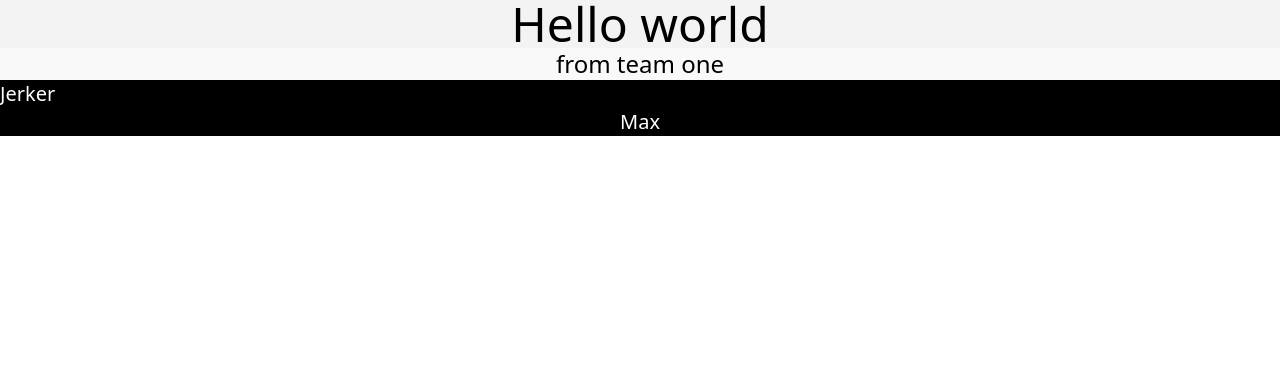
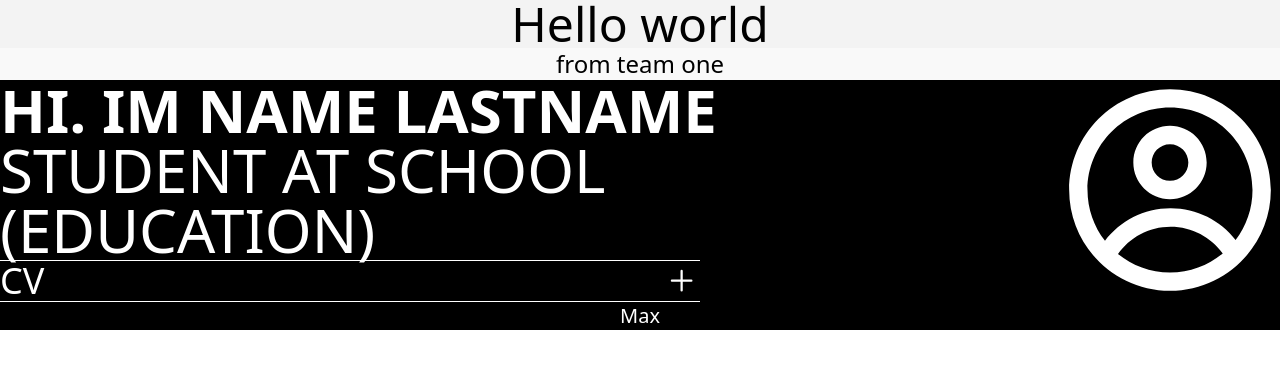
Before and after one commit to maxwelin/team-1, a React (Vite) app: page / in a window 1280 px wide. Shown: the top 368 px of the page. Built offline with nearby package versions, Linux system fonts and the light colour scheme.

Commit message:
la till knapp-Hero och installerade react icons

```diff
--- a/package.json
+++ b/package.json
@@ -12,7 +12,8 @@
   "dependencies": {
     "@tailwindcss/vite": "^4.1.4",
     "react": "^19.0.0",
-    "react-dom": "^19.0.0"
+    "react-dom": "^19.0.0",
+    "react-icons": "^5.5.0"
   },
   "devDependencies": {
     "@eslint/js": "^9.22.0",
--- a/src/components/Portfolio/Hero.jsx
+++ b/src/components/Portfolio/Hero.jsx
@@ -1,11 +1,56 @@
+import { useState } from "react"
+
+import { GoPlus } from "react-icons/go";
+import { HiOutlineMinus } from "react-icons/hi2";
+import { CgProfile } from "react-icons/cg";
+
+const Hero = () => {
+  const [isOpen, setIsOpen] = useState(false);
 
 
-const Hero = () => {
   return (
-    <div className="bg-black text-xl text-white px-10 py-10">
-      <h1>Jerker</h1>
+    <section className="">
+  <div className="bg-black text-white text-6xl">
+    <div className="flex justify-between items-start gap-10">
+
+      <div className="flex flex-col">
+        <h1 className="font-bold">HI. IM NAME LASTNAME</h1>
+        <h2 className="text-6xl">STUDENT AT SCHOOL</h2>
+        <h2 className="text-6xl mb-8">(EDUCATION)</h2>
+
+
+        <div className="border-t border-b border-white w-full max-w-[700px]">
+        <div className="flex justify-between items-center py-4 cursor-pointer" onClick={() => setIsOpen(!isOpen)}>
+
+            <span className="text-4xl">CV</span>
+            <span className="text-4xl transition-all">
+              {isOpen ? <HiOutlineMinus /> : <GoPlus />}
+            </span>
+          </div>
+
+
+          <div
+             className={`overflow-hidden transition-all duration-500 ease-in-out ${
+             isOpen ? "max-h-[1000px] pt-20" : "max-h-0"
+              }`}
+             >
+            <p className="text-lg text-white">
+              Lorem, ipsum dolor sit amet consectetur adipisicing elit. Vero alias quam asperiores, obcaecati quasi, et praesentium labore dolorem saepe minus pariatur, molestiae nam ipsa atque excepturi. Recusandae totam repellat possimus. Lorem ipsum dolor sit amet consectetur adipisicing elit. Cumque quis, eum facilis voluptatem consectetur ut! Provident maiores itaque ea illum ab dolor distinctio dicta at delectus recusandae eligendi, quos beatae? Lorem, ipsum dolor sit amet consectetur adipisicing elit. Delectus, aut a mollitia nam sed sunt dolore exercitationem odio consequatur sit ullam hic incidunt eligendi, eius quisquam fugit quasi, atque excepturi?
+            </p>
+          </div>
+        </div>
+      </div>
+
+
+      <div className="shrink-0">
+        <CgProfile className="text-white text-[220px]" />
+      </div>
     </div>
-  )
+  </div>
+</section>
+
+  );
 }
 
+
 export default Hero
```
Also changed, not shown: 2 other files (tests, documents, lock files or other folders).
